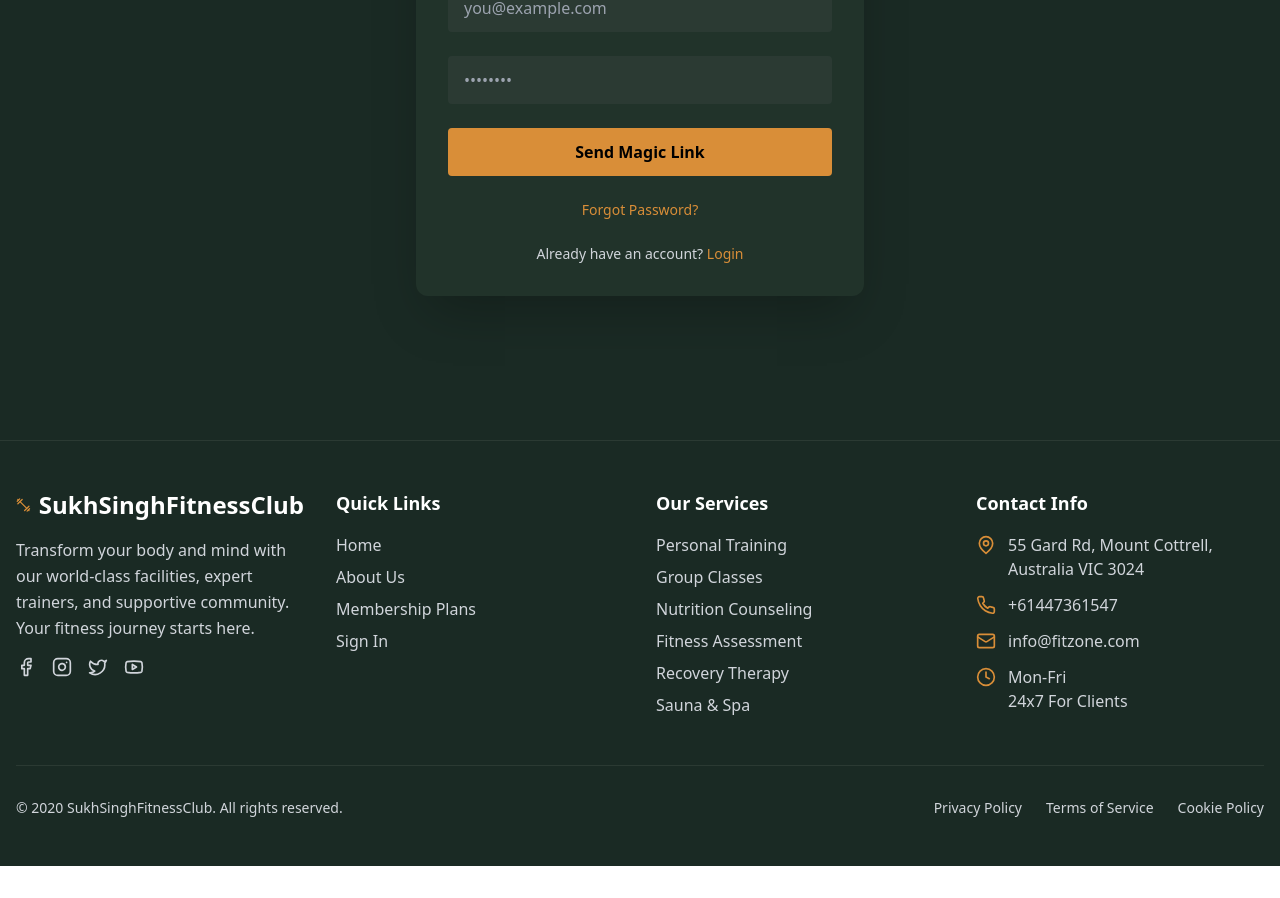
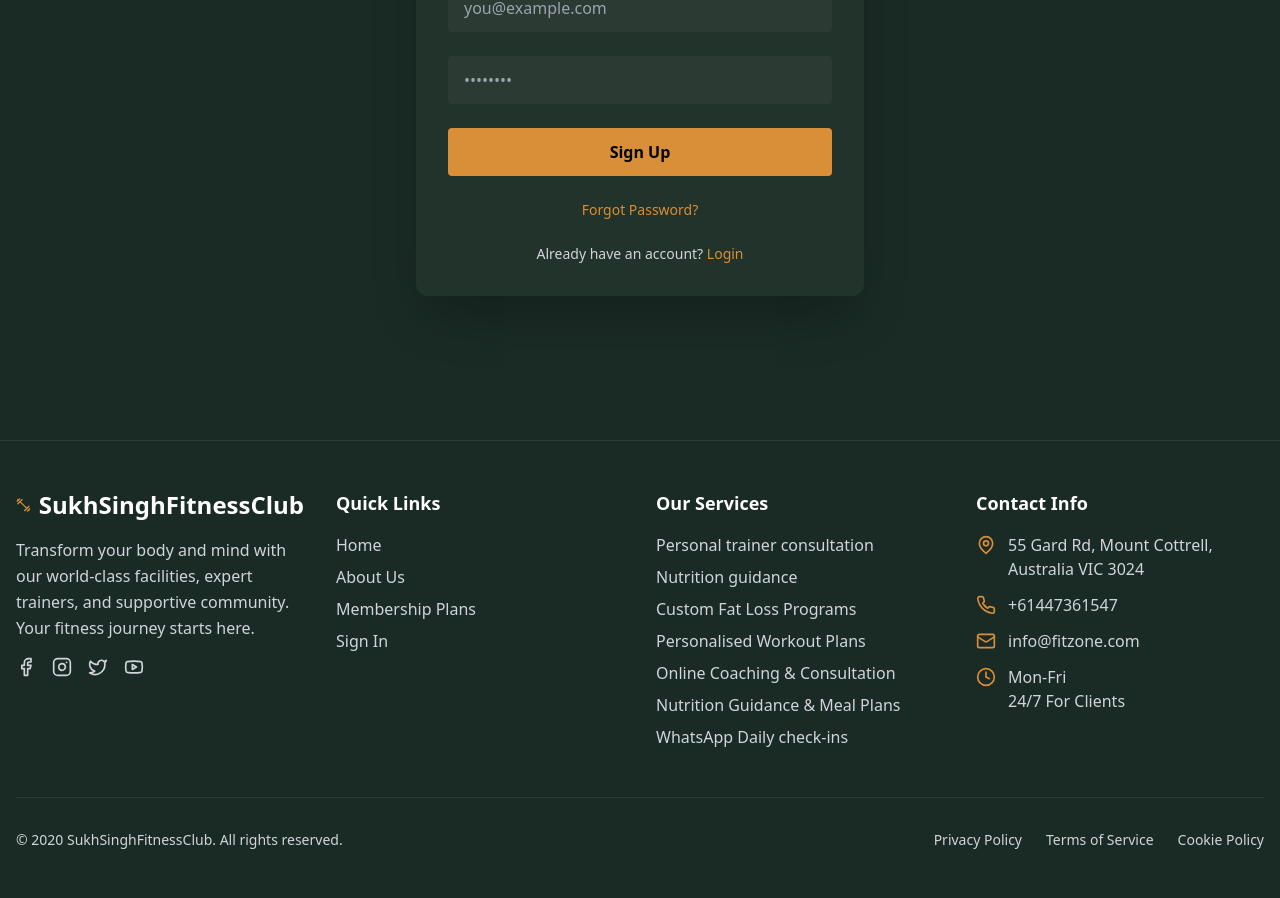
Before and after one commit to pawanth-del/sukgarewalfitness, a React (Vite) app: page /auth in a window 1280 px wide. Shown: the part 360-1258 px from the top of the page. Before the commit the page ends 1226 px from the top, so only its background shows below. Built offline with nearby package versions, Linux system fonts and the light colour scheme; no server answers.

Commit message:
changes1

```diff
--- a/src/components/Footer.tsx
+++ b/src/components/Footer.tsx
@@ -40,12 +40,13 @@ const Footer: React.FC = () => {
   ];
 
   const services = [
-    'Personal Training',
-    'Group Classes',
-    'Nutrition Counseling',
-    'Fitness Assessment',
-    'Recovery Therapy',
-    'Sauna & Spa'
+     'Personal trainer consultation',
+      'Nutrition guidance',
+      'Custom Fat Loss Programs',
+     ' Personalised Workout Plans',
+      'Online Coaching & Consultation',
+     ' Nutrition Guidance & Meal Plans',
+      'WhatsApp Daily check-ins'
   ];
 
   return (
@@ -131,7 +132,7 @@ const Footer: React.FC = () => {
                 <Clock className="h-5 w-5 text-[#d98e38] mt-0.5 flex-shrink-0" />
                 <div className="text-gray-300">
                   <div>Mon-Fri</div>
-                  <div>24x7 For Clients </div>
+                  <div>24/7 For Clients </div>
                 </div>
               </div>
             </div>
--- a/src/pages/Auth.tsx
+++ b/src/pages/Auth.tsx
@@ -148,7 +148,7 @@ const Auth: React.FC = () => {
               : isResetMode
               ? 'Send Reset Email'
               : isSignUp
-              ? 'Send Magic Link'
+              ? 'Sign Up'
               : 'Login'}
           </button>
 
```
